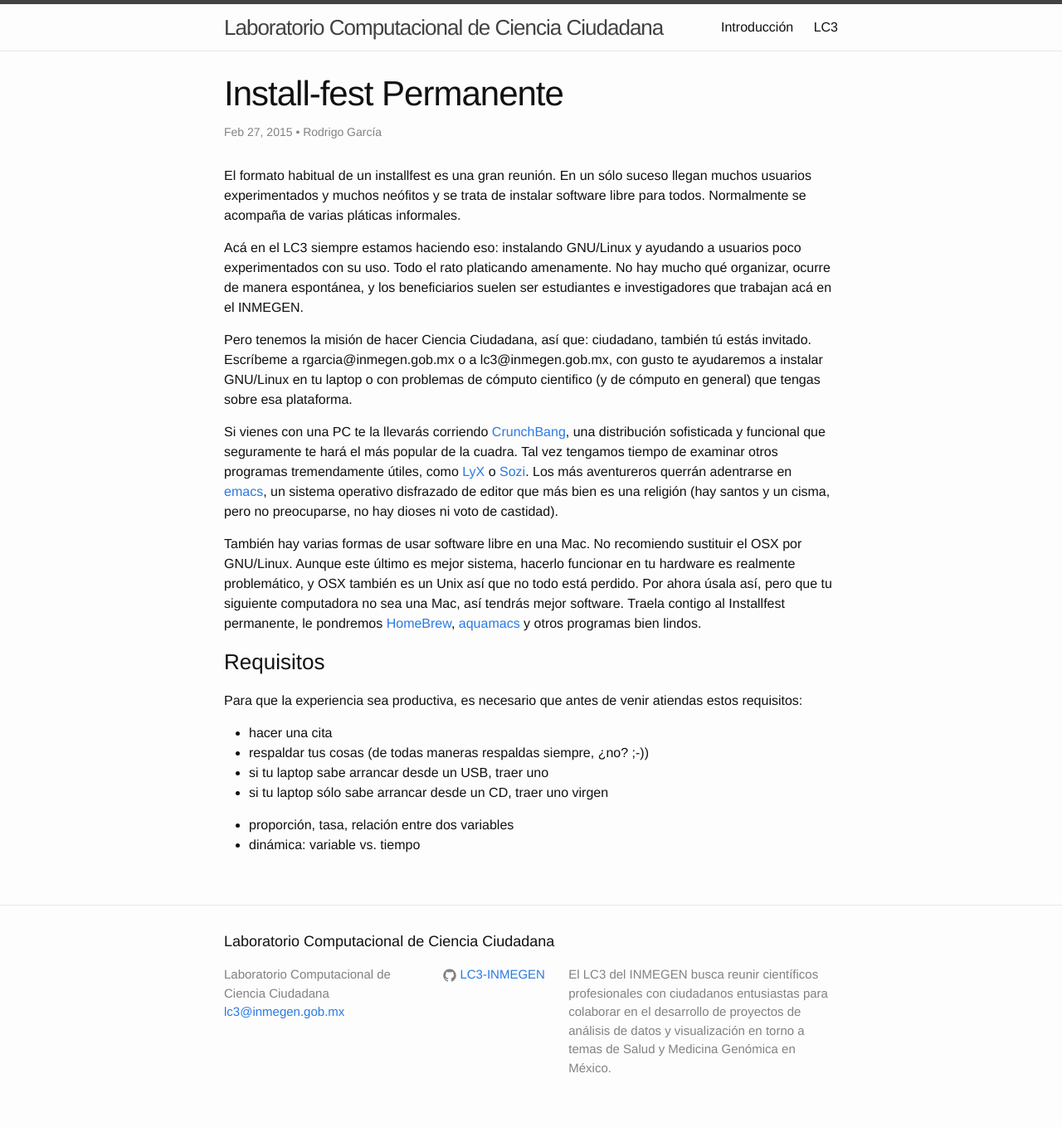
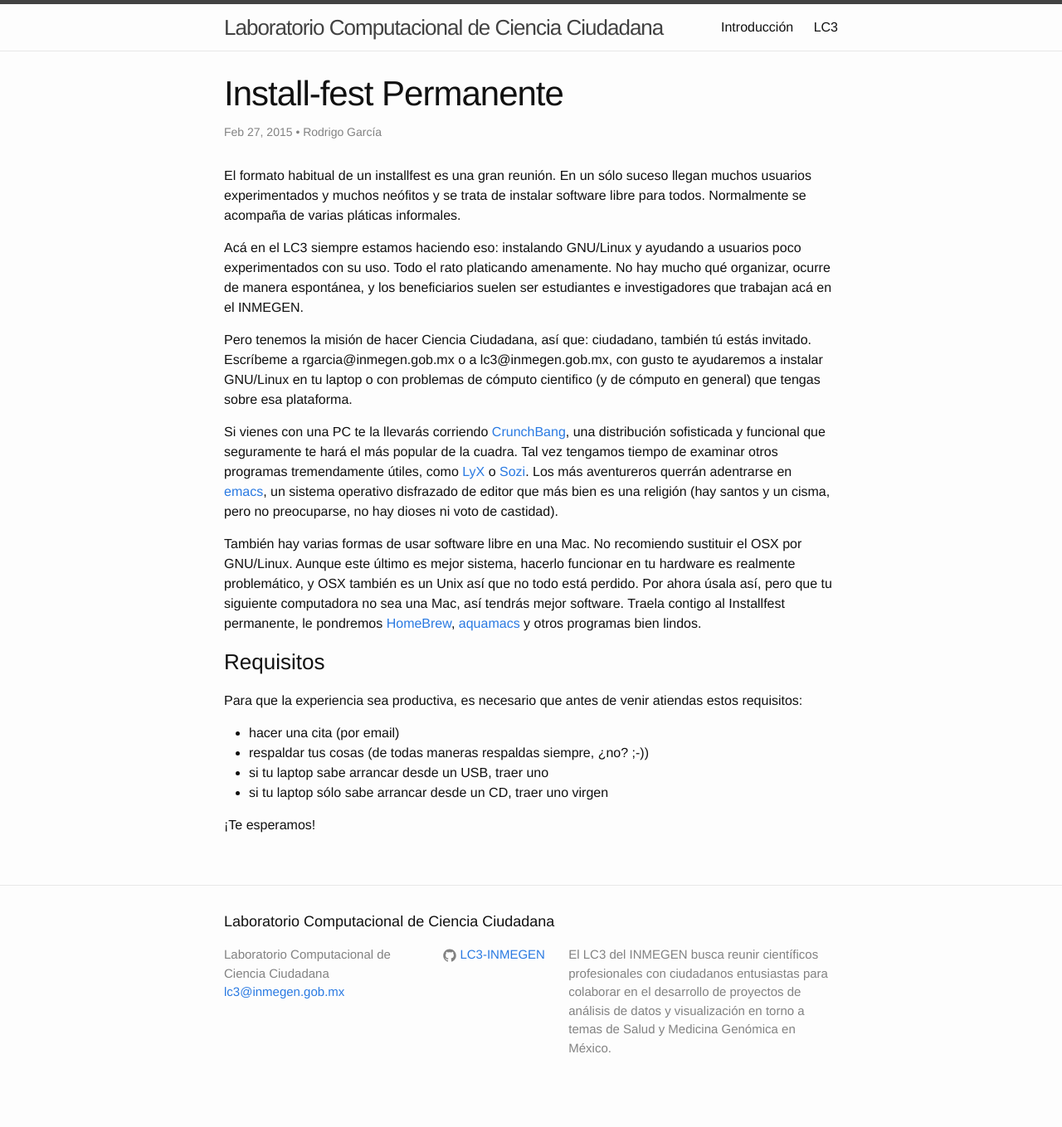
Before and after one commit to LC3-INMEGEN/LC3-INMEGEN.github.io, a Jekyll site: the page built from _posts/2015/2015-02-27-installfest_permanente.md, in a window 1280 px wide. Shown: the whole page at 83% size. Built offline with Jekyll 4.4.1, drawn with Linux system fonts in a browser that asks for light colours; nearby versions of some CDN libraries; after the commit the page ends 1335 px from its top, so only the background shows below that.

Commit message:
te esperamos!

```diff
--- a/_posts/2015/2015-02-27-installfest_permanente.md
+++ b/_posts/2015/2015-02-27-installfest_permanente.md
@@ -48,12 +48,10 @@ programas bien lindos.
 Para que la experiencia sea productiva, es necesario que antes de
 venir atiendas estos requisitos:
 
-- hacer una cita
+- hacer una cita (por email)
 - respaldar tus cosas (de todas maneras respaldas siempre, ¿no? ;-))
 - si tu laptop sabe arrancar desde un USB, traer uno
 - si tu laptop sólo sabe arrancar desde un CD, traer uno virgen
 
 
-
-- proporción, tasa, relación entre dos variables
-- dinámica: variable vs. tiempo
+¡Te esperamos!
```
